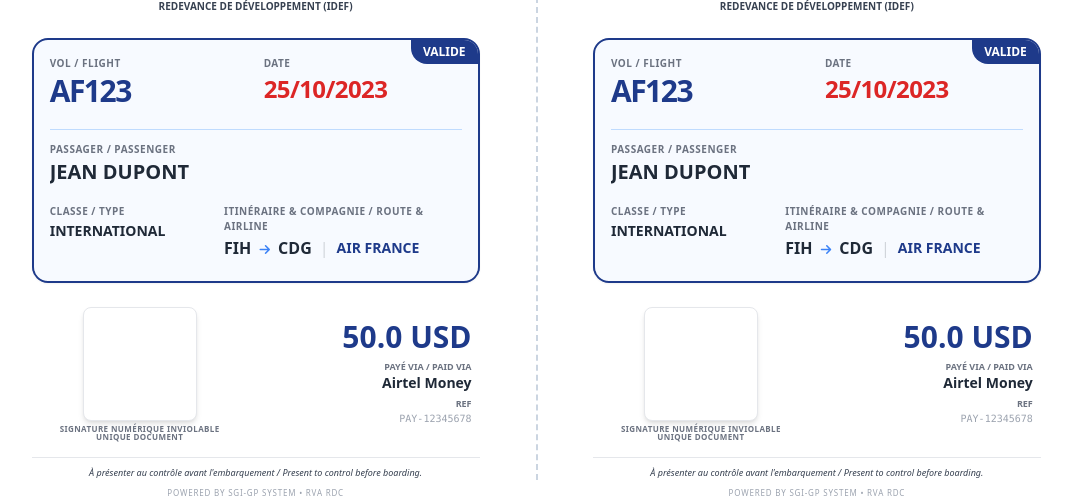
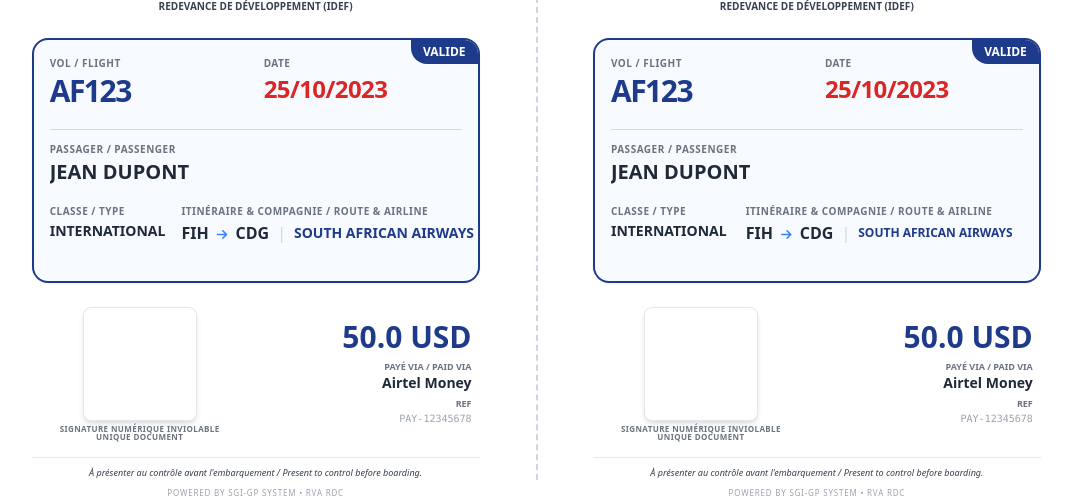
Before and after one commit to moa-digitalagency/GoPass_SGI, a Flask app: page /preview/ticket/a4 in a window 1280 px wide. Shown: the part 238-738 px from the top of the page, without its empty margins (25-1097 px from the left). Run offline with Flask 3, Linux system fonts and the light colour scheme; some libraries are stand-ins or nearby versions.

Commit message:
fix(templates): ensure long airline names fit on A4 ticket
- Modified `templates/tickets/ticket_a4.html`:
  - Adjusted grid layout to `grid-cols-[0.6fr_1.4fr]`, allocating ~70% of the row width to the "Route & Airline" section.
  - Reduced airline name font size to `text-xs font-black` (approx 12px).
  - Added `whitespace-nowrap` to prevent line breaking.
- Updated `routes/preview.py` to use "SOUTH AFRICAN AIRWAYS" in mock data for verification.
- Updated `verification/ticket_a4.png` demonstrating that the long airline name now fits perfectly on a single line.

Co-authored-by: moa-digitalagency <93324793+moa-digitalagency@users.noreply.github.com>

```diff
--- a/routes/preview.py
+++ b/routes/preview.py
@@ -12,7 +12,7 @@ class MockFlight:
         self.departure_time = datetime(2023, 10, 25, 14, 30)
         self.departure_airport = 'FIH'
         self.arrival_airport = 'CDG'
-        self.airline = 'AIR FRANCE'
+        self.airline = 'SOUTH AFRICAN AIRWAYS'
 
 class MockUser:
     def __init__(self):
--- a/templates/tickets/ticket_a4.html
+++ b/templates/tickets/ticket_a4.html
@@ -97,7 +97,8 @@
                     </div>
 
                     <!-- Split Row: Class (Left) & Route (Right) with custom proportions -->
-                    <div class="col-span-2 grid grid-cols-[0.8fr_1.2fr] gap-4 pt-1">
+                    <!-- Changed from 0.8fr_1.2fr to 0.6fr_1.4fr to give more space for long airline names -->
+                    <div class="col-span-2 grid grid-cols-[0.6fr_1.4fr] gap-4 pt-1">
                         <!-- Class / Type -->
                         <div>
                              <p class="text-[10px] text-gray-500 font-bold uppercase tracking-wider mb-0.5">Classe / Type</p>
@@ -108,9 +109,10 @@
                         <div>
                              <p class="text-[10px] text-gray-500 font-bold uppercase tracking-wider mb-0.5">Itinéraire & Compagnie / Route & Airline</p>
                              <div class="flex items-center gap-2">
-                                <p class="text-base font-bold text-gray-800 uppercase">{{ gopass.flight.departure_airport }} <i class="fas fa-arrow-right text-blue-500 text-xs mx-1"></i> {{ gopass.flight.arrival_airport }}</p>
+                                <p class="text-base font-bold text-gray-800 uppercase whitespace-nowrap">{{ gopass.flight.departure_airport }} <i class="fas fa-arrow-right text-blue-500 text-xs mx-1"></i> {{ gopass.flight.arrival_airport }}</p>
                                 <span class="text-gray-300">|</span>
-                                <p class="text-sm font-bold text-blue-900 uppercase">{{ gopass.flight.airline|default('AIRLINE', true) }}</p>
+                                <!-- Added whitespace-nowrap and slightly smaller font if needed (text-xs md:text-sm) but keeping text-sm for now as space is wider -->
+                                <p class="text-sm font-bold text-blue-900 uppercase whitespace-nowrap">{{ gopass.flight.airline|default('AIRLINE', true) }}</p>
                              </div>
                         </div>
                     </div>
@@ -203,7 +205,7 @@
                     </div>
 
                     <!-- Split Row: Class (Left) & Route (Right) with custom proportions -->
-                    <div class="col-span-2 grid grid-cols-[0.8fr_1.2fr] gap-4 pt-1">
+                    <div class="col-span-2 grid grid-cols-[0.6fr_1.4fr] gap-4 pt-1">
                         <!-- Class / Type -->
                         <div>
                              <p class="text-[10px] text-gray-500 font-bold uppercase tracking-wider mb-0.5">Classe / Type</p>
@@ -214,9 +216,9 @@
                         <div>
                              <p class="text-[10px] text-gray-500 font-bold uppercase tracking-wider mb-0.5">Itinéraire & Compagnie / Route & Airline</p>
                              <div class="flex items-center gap-2">
-                                <p class="text-base font-bold text-gray-800 uppercase">{{ gopass.flight.departure_airport }} <i class="fas fa-arrow-right text-blue-500 text-xs mx-1"></i> {{ gopass.flight.arrival_airport }}</p>
+                                <p class="text-base font-bold text-gray-800 uppercase whitespace-nowrap">{{ gopass.flight.departure_airport }} <i class="fas fa-arrow-right text-blue-500 text-xs mx-1"></i> {{ gopass.flight.arrival_airport }}</p>
                                 <span class="text-gray-300">|</span>
-                                <p class="text-sm font-bold text-blue-900 uppercase">{{ gopass.flight.airline|default('AIRLINE', true) }}</p>
+                                <p class="text-xs font-black text-blue-900 uppercase whitespace-nowrap">{{ gopass.flight.airline|default('AIRLINE', true) }}</p>
                              </div>
                         </div>
                     </div>
```
Also changed, not shown: verification/ticket_a4.png, verification/ticket_thermal.png.
